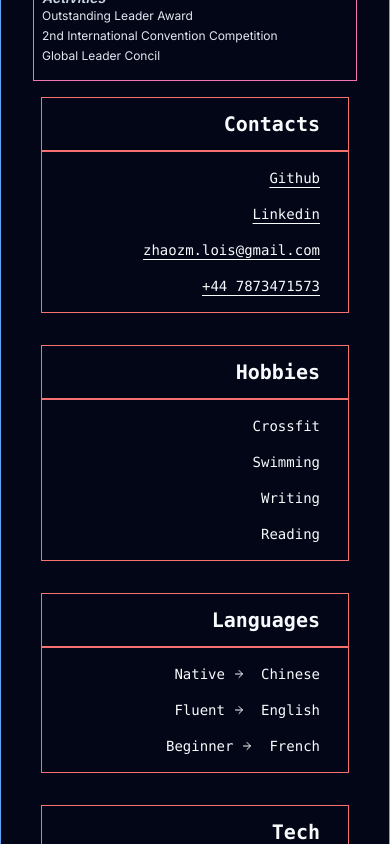
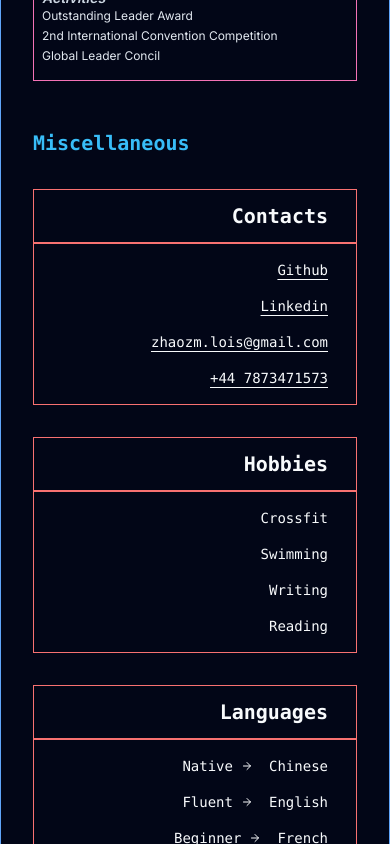
Before and after one commit to zmzlois/normal-people, a Next.js app: page /intro in a window 390 px wide. Shown: the part 5760-6604 px from the top of the page. Built offline with nearby package versions, Linux system fonts and the light colour scheme.

Commit message:
Miscellaneous

```diff
--- a/src/app/intro/left.tsx
+++ b/src/app/intro/left.tsx
@@ -9,7 +9,8 @@ type Content = NavigationType['content'][number]
 function Left() {
   return (
 
-                <div className="flex flex-col gap-8 px-2 sm:col-span-1 ">
+      <div className="flex flex-col col-span-2 gap-8 mt-8 sm:mt-0 sm:col-span-1 ">
+          <h1 className="flex font-mono text-xl font-bold sm:hidden text-sky-400 sm:text-2xl">Miscellaneous</h1>
                     {navigation.map((item, navindex) => (
                         <div className={clsx("flex flex-col", item.name==="Tech" && "sm:mb-72 lg:mb-0 mb-0")} key={navindex}>
                              <div className="flex items-center content-center justify-end py-3 pr-3 space-x-4 border border-red-400 text-end">
```
